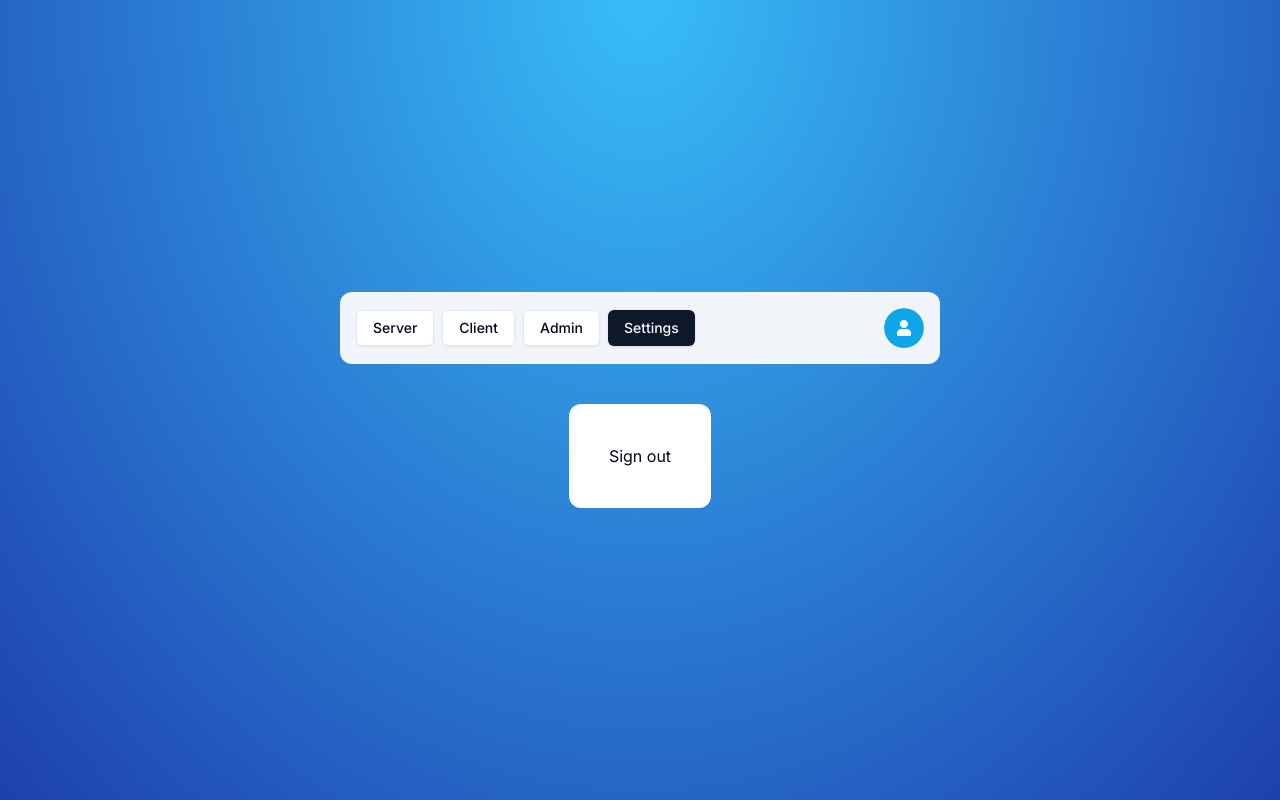
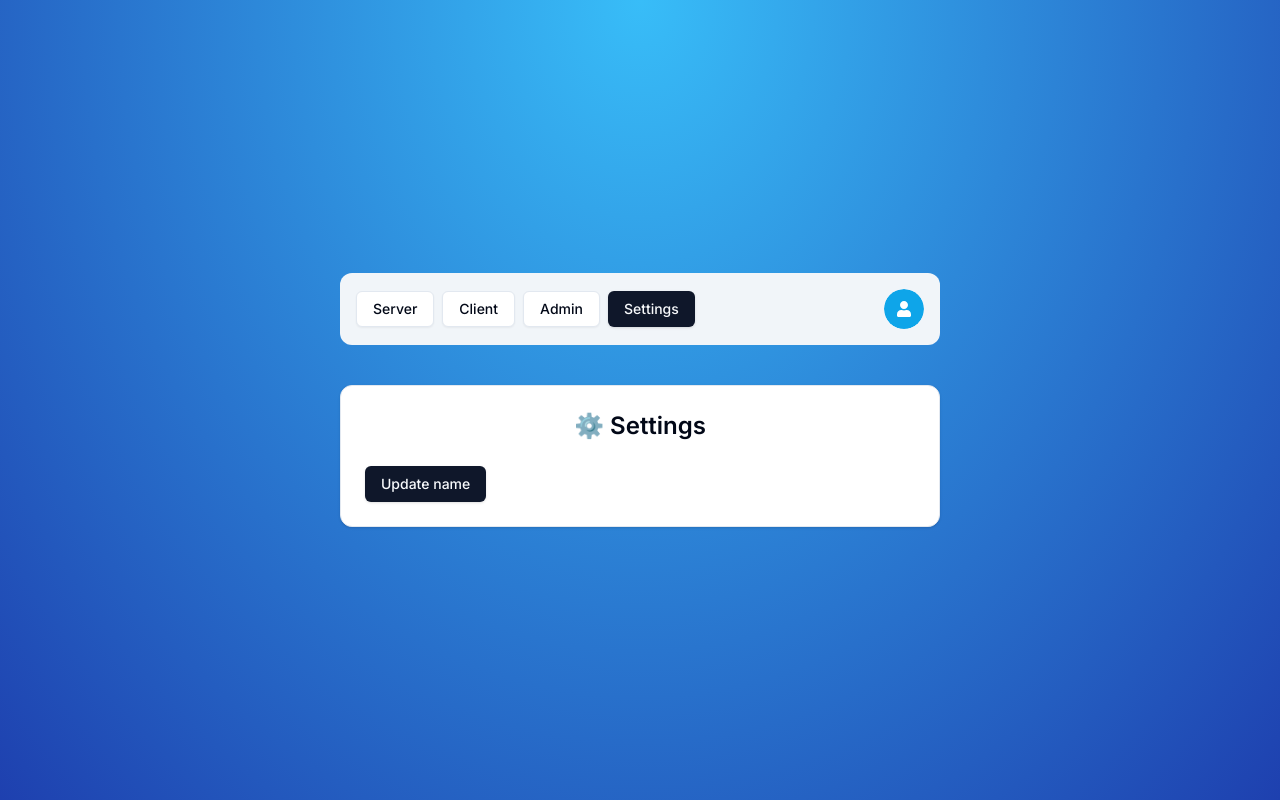
Before and after one commit to SaketKothari/auth-v5, a Next.js app: page /settings in a window 1280 px wide. Built offline with nearby package versions, Linux system fonts and the light colour scheme; no server answers.

Commit message:
⚙️ Update settings page & refresh user's active session

```diff
--- /dev/null
+++ b/actions/settings.ts
@@ -0,0 +1,29 @@
+'use server';
+
+import * as z from 'zod';
+
+import { db } from '@/lib/db';
+import { currentUser } from '@/lib/auth';
+import { getUserById } from '@/data/user';
+import { SettingsSchema } from '@/schemas';
+
+export const settings = async (values: z.infer<typeof SettingsSchema>) => {
+  const user = await currentUser();
+
+  if (!user) {
+    return { error: 'Unauthorized!' };
+  }
+
+  const dbUser = await getUserById(user.id);
+
+  if (!dbUser) {
+    return { error: 'Unauthorized!' };
+  }
+
+  await db.user.update({
+    where: { id: dbUser.id },
+    data: { ...values },
+  });
+
+  return { success: 'Settings updated!' };
+};
--- a/app/(protected)/settings/page.tsx
+++ b/app/(protected)/settings/page.tsx
@@ -1,21 +1,31 @@
 'use client';
 
-import { signOut } from 'next-auth/react';
-import { useCurrentUser } from '@/hooks/use-current-user';
+import { useTransition } from 'react';
+
+import { settings } from '@/actions/settings';
+import { Button } from '@/components/ui/button';
+import { Card, CardHeader, CardContent } from '@/components/ui/card';
 
 const SettingsPage = () => {
-  const user = useCurrentUser();
+  const [isPending, startTransition] = useTransition();
 
   const onClick = () => {
-    signOut();
+    startTransition(() => {
+      settings({ name: 'Peacemaker' });
+    });
   };
 
   return (
-    <div className="bg-white p-10 rounded-xl">
-      <button onClick={onClick} type="submit">
-        Sign out
-      </button>
-    </div>
+    <Card className="w-[600px]">
+      <CardHeader>
+        <p className="text-2xl font-semibold text-center">⚙️ Settings</p>
+      </CardHeader>
+      <CardContent className="space-y-4">
+        <Button disabled={isPending} onClick={onClick}>
+          Update name
+        </Button>
+      </CardContent>
+    </Card>
   );
 };
 
--- a/auth.ts
+++ b/auth.ts
@@ -57,16 +57,22 @@
         session.user.isTwoFactorEnabled = token.isTwoFactorEnabled as boolean;
       }
 
+      if (session.user) {
+        session.user.name = token.name;
+        session.user.email = token.email!;
+      }
+
       return session;
     },
 
     async jwt({ token }) {
-      console.log(token);
       if (!token.sub) return token;
       const existingUser = await getUserById(token.sub);
 
       if (!existingUser) return token;
 
+      token.name = existingUser.name;
+      token.email = existingUser.email;
       token.role = existingUser.role;
       token.isTwoFactorEnabled = existingUser.isTwoFactorEnabled;
 
--- a/schemas/index.ts
+++ b/schemas/index.ts
@@ -1,4 +1,8 @@
 import * as z from 'zod';
+
+export const SettingsSchema = z.object({
+  name: z.optional(z.string()),
+});
 
 export const NewPasswordSchema = z.object({
   password: z.string().min(6, {
```
